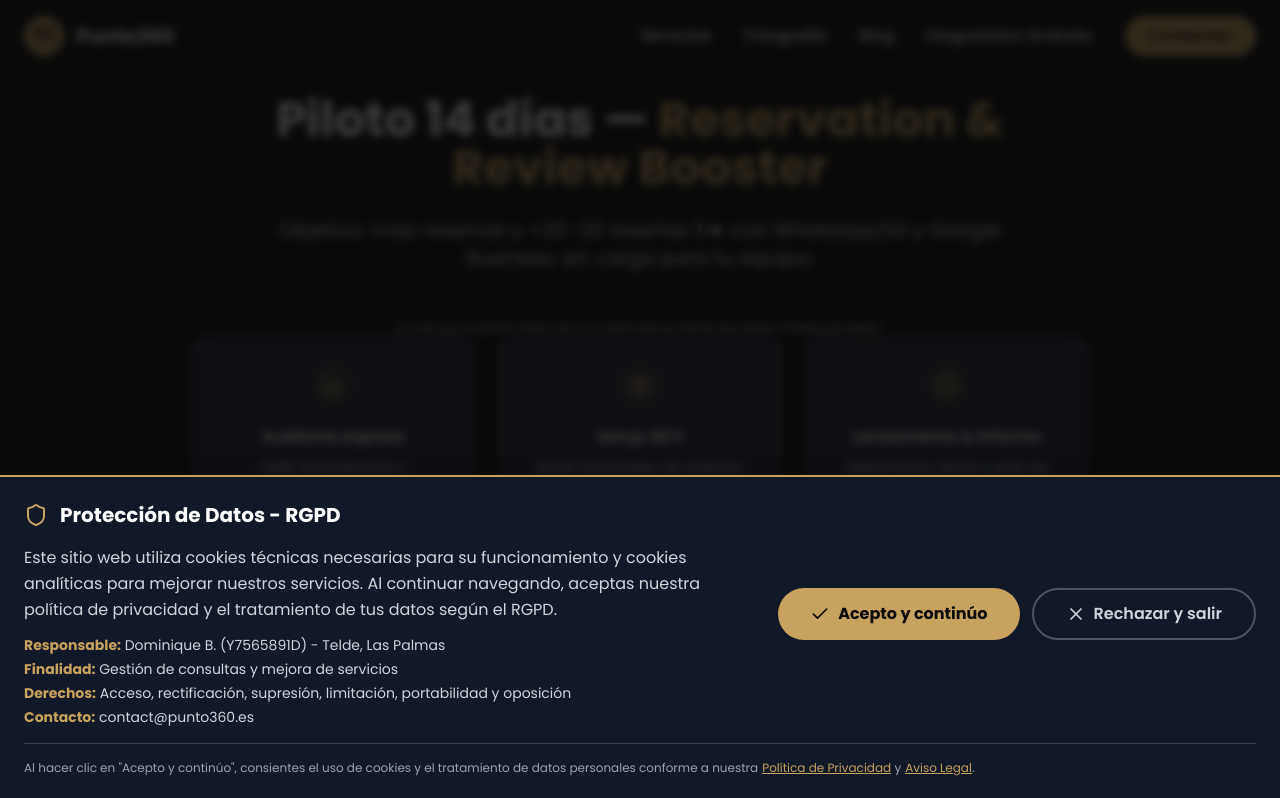
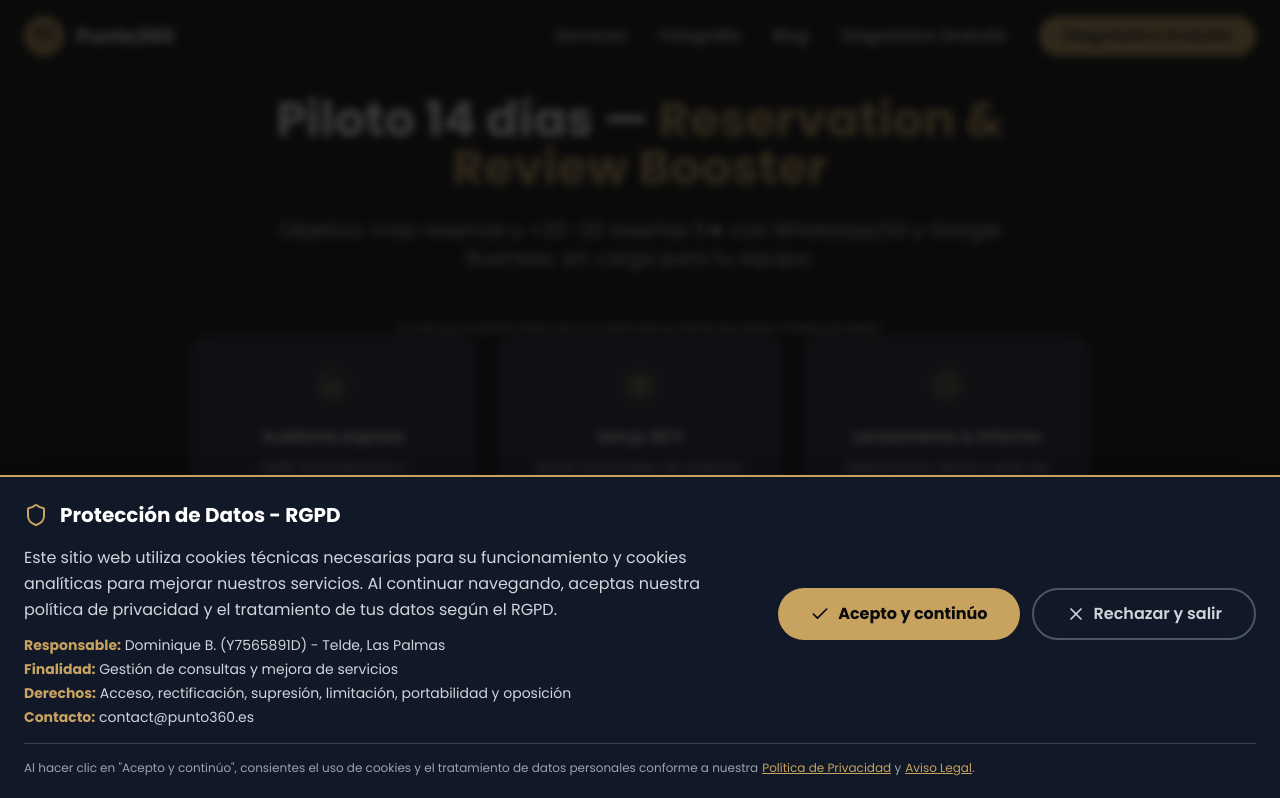
Before and after one commit to mdia12/puntop360, a React (Vite) app: page /pilot in a window 1280 px wide. Shown: the top 798 px of the page. Built offline with nearby package versions, Linux system fonts and the light colour scheme.

Commit message:
Updated Header.tsx

```diff
--- a/src/components/Header.tsx
+++ b/src/components/Header.tsx
@@ -68,12 +68,10 @@ const Header = () => {
               </a>
             ))}
             <a
-              href="https://wa.me/34636814464"
-              target="_blank"
-              rel="noopener noreferrer"
+              href="/diagnostic"
               className="bg-gold hover:bg-gold-light text-dark font-poppins font-semibold px-6 py-2 rounded-full transition-all duration-300 transform hover:scale-105"
             >
-              Contactar
+              Diagnóstico Gratuito
             </a>
           </nav>
 
@@ -103,13 +101,11 @@ const Header = () => {
               </a>
             ))}
             <a
-              href="https://wa.me/34636814464"
-              target="_blank"
-              rel="noopener noreferrer"
+              href="/diagnostic"
               className="block mt-4 bg-gold text-dark font-poppins font-semibold px-6 py-3 rounded-full text-center transition-colors hover:bg-gold-light"
               onClick={() => setIsMenuOpen(false)}
             >
-              Contactar
+              Diagnóstico Gratuito
             </a>
           </div>
         )}
```
